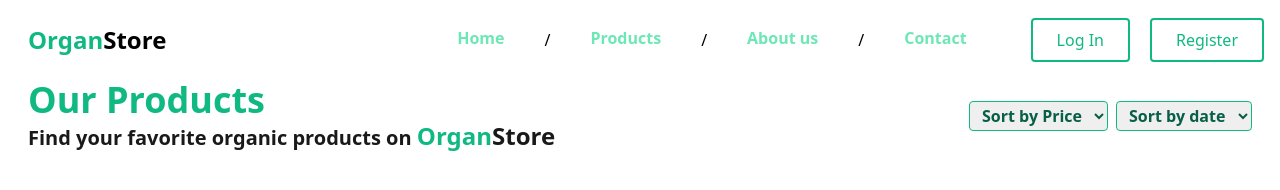
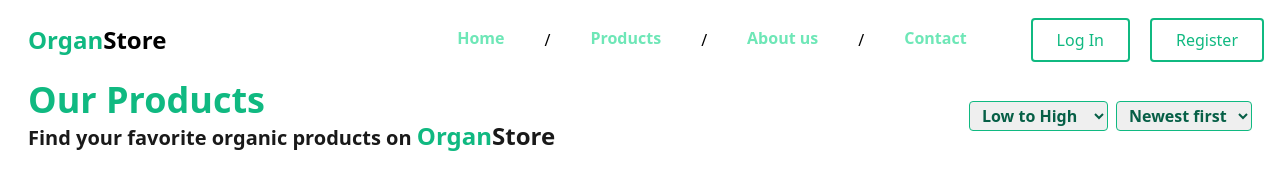
Before and after one commit to NaimurRahman00/Organic_Store, a React (Vite) app: page / in a window 1280 px wide. Shown: the top 190 px of the page. Built offline with nearby package versions, Linux system fonts and the light colour scheme; no server answers.

Commit message:
fix: one more bug

```diff
--- a/src/3-products/Products.jsx
+++ b/src/3-products/Products.jsx
@@ -29,14 +29,14 @@ const Products = () => {
         </div>
         <div className="flex gap-2">
           <select className="select-success w-fit max-w-xs focus:border-2 border border-emerald-500 px-2 py-0.5 rounded font-semibold text-emerald-800">
-            <option disabled selected>
+            <option disabled defaultValue>
               Sort by Price
             </option>
             <option> Low to High</option>
             <option>High to Low</option>
           </select>
           <select className="select-success w-fit max-w-xs focus:border-2 border border-emerald-500 px-2 py-0.5 rounded font-semibold text-emerald-800">
-            <option disabled selected>
+            <option disabled defaultValue>
               Sort by date
             </option>
             <option> Newest first</option>
```
